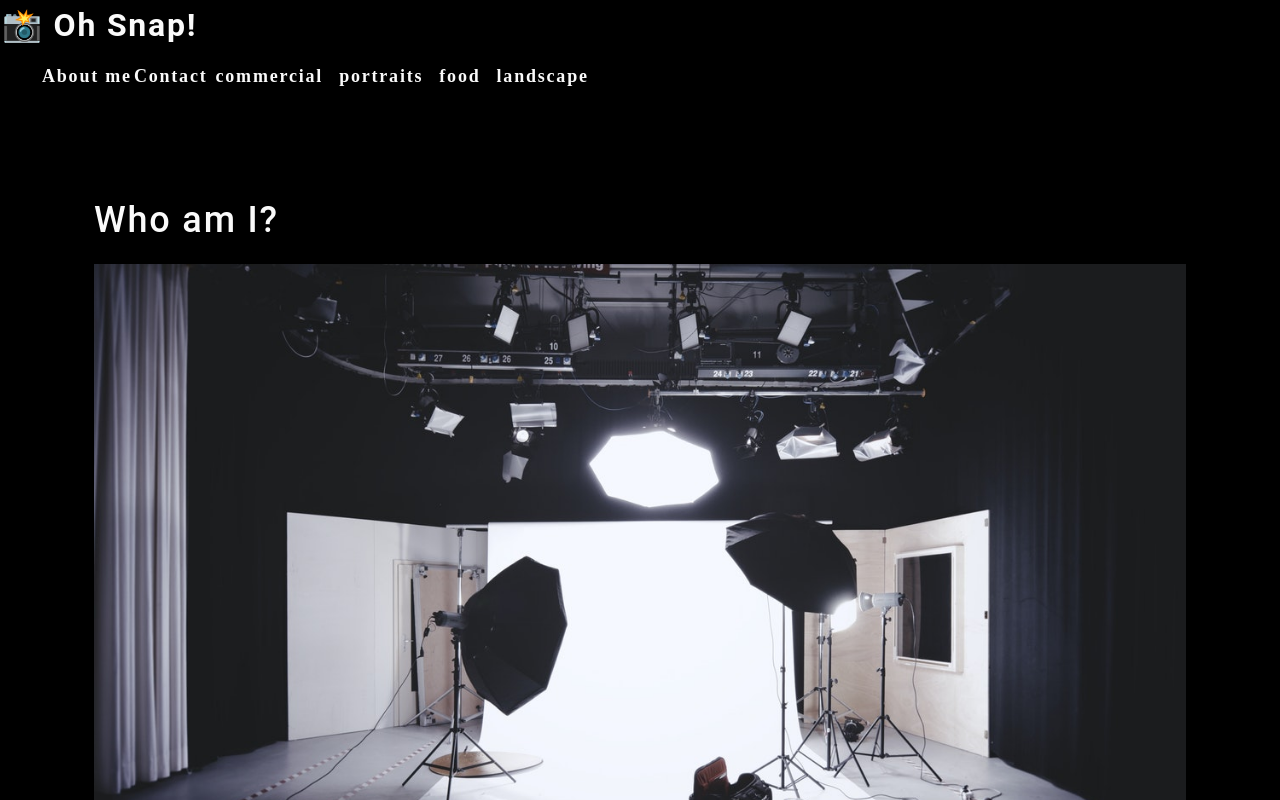
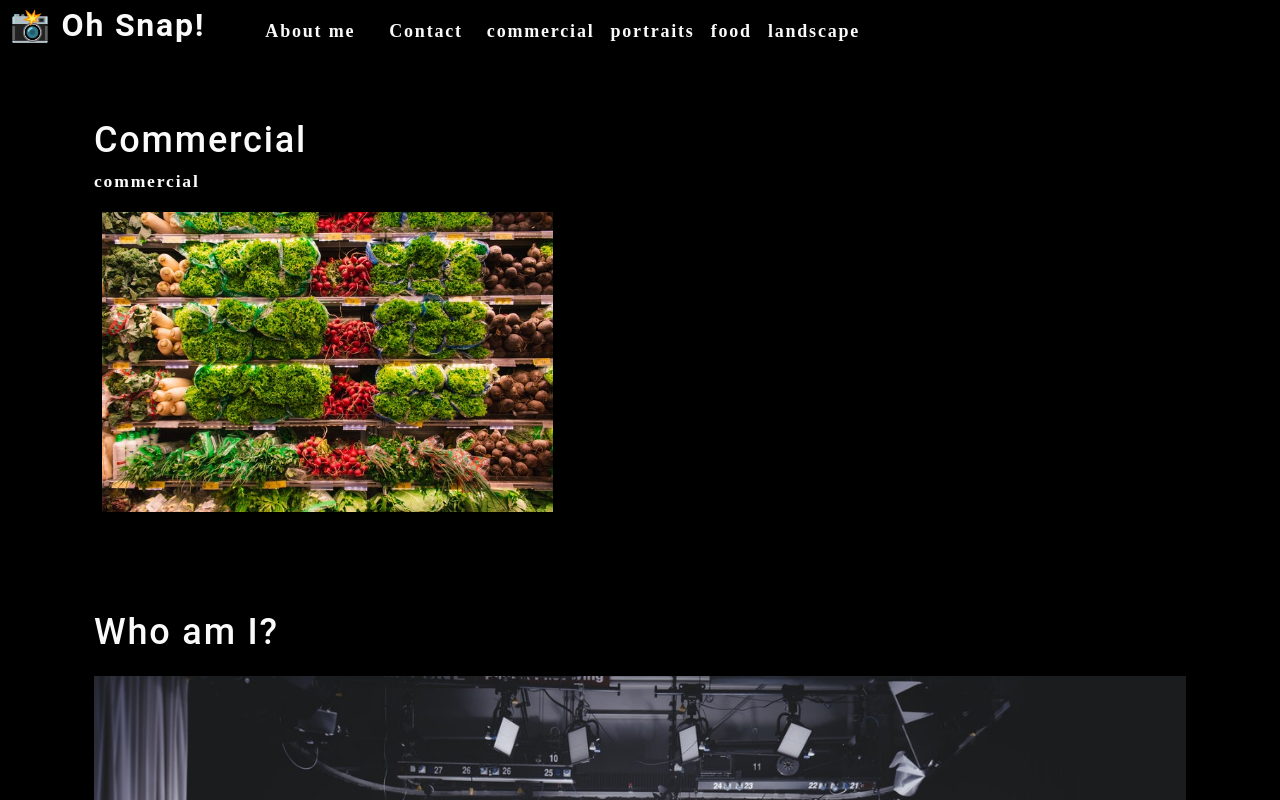
Before and after one commit to Darolo13/photo-port, a React (Create React App) app: page / in a window 1280 px wide. Shown: the top 800 px of the page. Built offline with nearby package versions, Linux system fonts and the light colour scheme.

Commit message:
Create the Gallery Component

```diff
--- a/src/App.js
+++ b/src/App.js
@@ -1,6 +1,7 @@
 import React from 'react';
 import About from './components/About';
 import Nav from './components/Nav';
+import Gallery from './components/Gallery';
 import './App.css';
 
 function App() {
@@ -9,6 +10,7 @@
     <div>
       <Nav></Nav>
       <main>
+        <Gallery></Gallery>
         <About></About>
       </main>
     </div>
--- a/src/components/About/index.js
+++ b/src/components/About/index.js
@@ -6,6 +6,11 @@
         <section className="my-5">
             <h1 id="about">Who am I?</h1>
             <img src={coverImage} className="my-2" style={{ width: '100%' }} alt='cover' />
+            <div className="my-2">
+                <p>
+                    Lorem ipsum dolor sit amet, consectetur adipiscing elit. Donec bibendum turpis sed ex condimentum molestie. Mauris condimentum lectus ut ornare dignissim. Mauris faucibus urna mi, ac feugiat metus aliquam maximus. Proin aliquam justo nec diam vulputate vestibulum. Aenean sollicitudin nulla at nisi ornare, nec suscipit massa eleifend. Morbi tristique justo vel turpis sollicitudin, et tristique velit convallis. In hac habitasse platea dictumst. Phasellus mattis nunc sed orci consequat laoreet. Praesent id nisl nibh. Curabitur imperdiet ultricies mollis. In hac habitasse platea dictumst.
+                </p>
+            </div>
         </section>
     );
 }
--- /dev/null
+++ b/src/components/Gallery/index.js
@@ -0,0 +1,26 @@
+import React from 'react';
+import { capitalizeFirstLetter } from '../../utils/helpers';
+import photo from '../../assets/small/commercial/0.jpg';
+
+function Gallery(props) {
+    const currentCategory = {
+        name: 'commercial',
+        description: "Photos of grocery stores, food trucks, and other commercial projects",
+    };
+
+    return (
+        <section>
+            <h1>{capitalizeFirstLetter(currentCategory.name)}</h1>
+            <p>{currentCategory.name}</p>
+            <div>
+                <img
+                src={photo}
+                alt="Commercial Example"
+                className="img-thumbnail mx-1"
+                />
+            </div>
+        </section>
+    );
+}
+
+export default Gallery;
--- a/src/components/Nav/index.js
+++ b/src/components/Nav/index.js
@@ -20,7 +20,7 @@
       }
 
     return (
-        <header>
+        <header className="flex-row px-1">
             <h2>
                 <a data-testid="link" href="/">
                     <span role="img" aria-label="camera"> 📸</span> Oh Snap!
@@ -28,12 +28,12 @@
             </h2>
             <nav>
                 <ul className="flex-row">
-                    <li className="MX-2">
+                    <li className="mx-2">
                         <a data-testid="about" href="#about">
                             About me
                         </a>
                     </li>
-                    <li>
+                    <li className={ "mx-2" }>
                         <span>Contact</span>
                     </li>
                     {categories.map((category) => (
```
